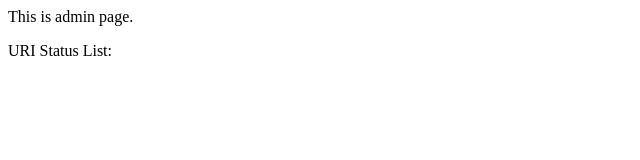
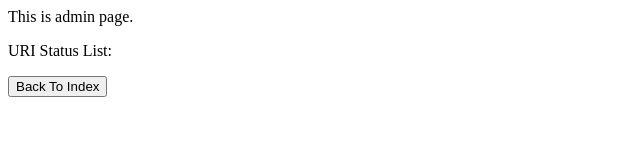
Before and after one commit to Exarch-Eden/COMP4537, a website: page public/COMP4537/termproject/api/v1/admin.html in a window 1280 px wide. Shown: the whole page, without its empty margins (0-640 px from the left). Drawn offline with Linux system fonts and the light colour scheme; no server answers.

Commit message:
Added BackToIndex button

```diff
--- a/public/COMP4537/termproject/api/v1/admin.html
+++ b/public/COMP4537/termproject/api/v1/admin.html
@@ -9,7 +9,9 @@
     This is admin page.
 
     <div id="uriStatusContainer"><p>URI Status List:</p></div>
+    <button id="backToIndexButton" type="button" onclick="backToIndex()">Back To Index</button>
 
     <script src="./scripts/admin.js"></script>
+    <script src="./scripts/index.js"></script>
 </body>
 </html>
--- /dev/null
+++ b/public/COMP4537/termproject/api/v1/scripts/index.js
@@ -0,0 +1,4 @@
+function backToIndex() {
+    //   window.location.href = `${assignmentRootDirectory}index.html`;
+    window.location.href = "../../../../COMP4537.html";
+  }
```
